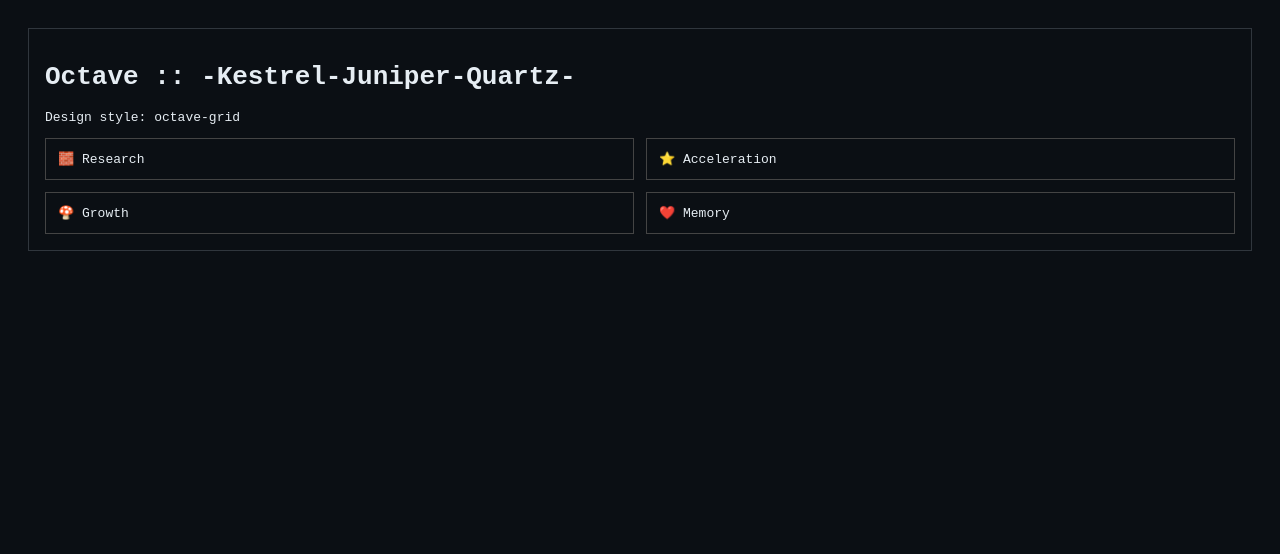
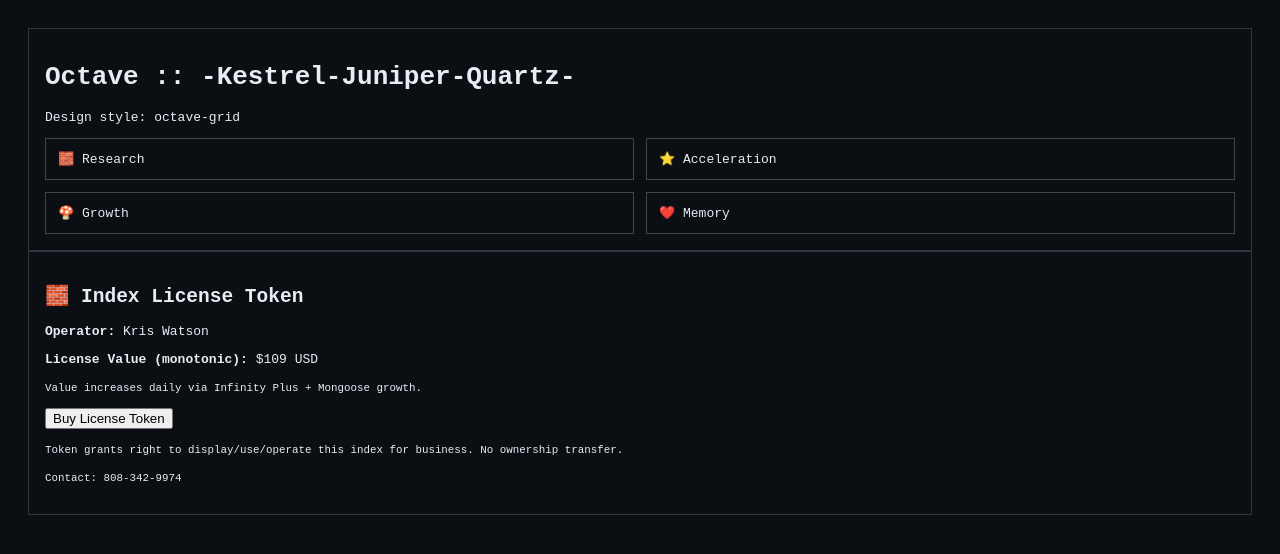
Before and after one commit to pewpi-infinity/-Kestrel-Juniper-Quartz-, a plain HTML site: page index.html in a window 1280 px wide. Drawn offline with Linux system fonts and the light colour scheme.

Commit message:
🧱 c13b0⁴ sweep + index growth → 109

```diff
--- a/index.html
+++ b/index.html
@@ -23,3 +23,17 @@ body{font-family:monospace;background:#0b0f14;color:#e6edf3;padding:20px}
 </div>
 </body>
 </html>
+
+<!-- INDEX_VALUE_START -->
+<div class="box">
+<h2>🧱 Index License Token</h2>
+<p><strong>Operator:</strong> Kris Watson</p>
+<p><strong>License Value (monotonic):</strong> $109 USD</p>
+<p><small>Value increases daily via Infinity Plus + Mongoose growth.</small></p>
+<form action="https://www.paypal.com/paypalme/marvaseater@gmail.com/109" method="get" target="_blank">
+  <button type="submit">Buy License Token</button>
+</form>
+<p><small>Token grants right to display/use/operate this index for business. No ownership transfer.</small></p>
+<p><small>Contact: 808-342-9974</small></p>
+</div>
+<!-- INDEX_VALUE_END -->
```
Also changed, not shown: index_value.json (added, +10 -0 lines), 2 other files.
